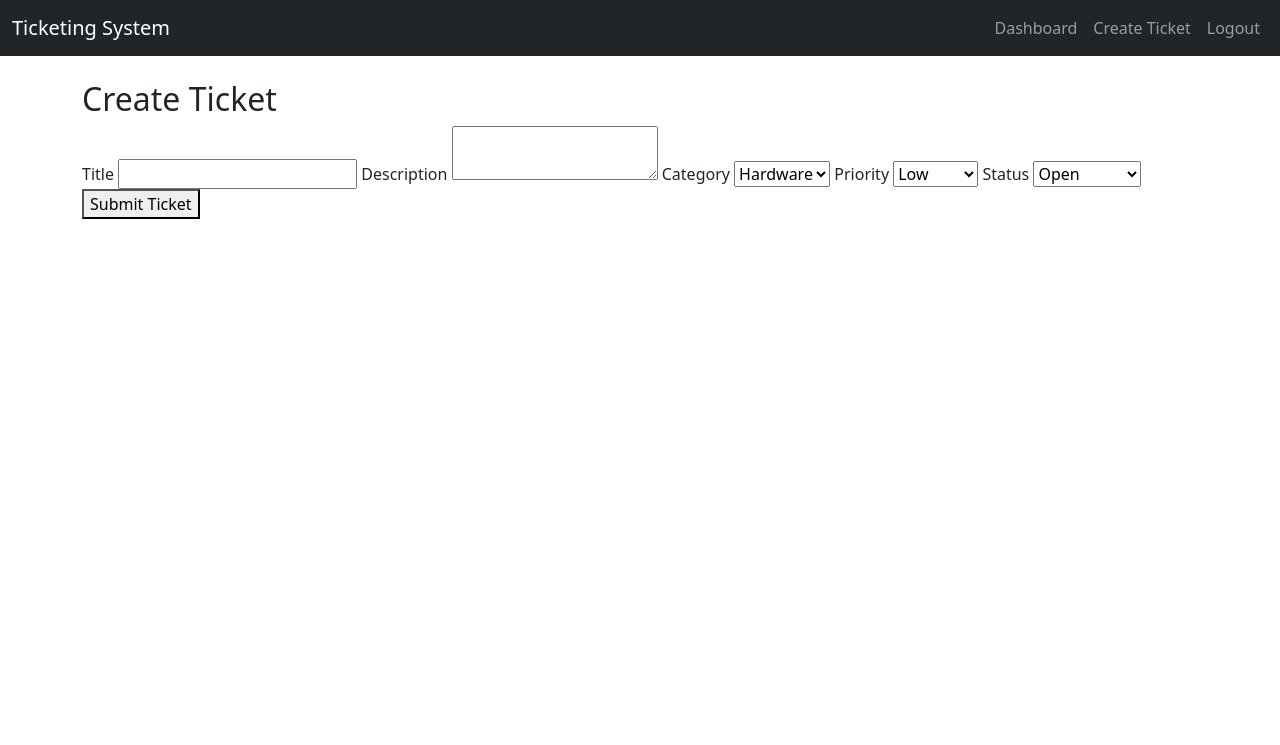
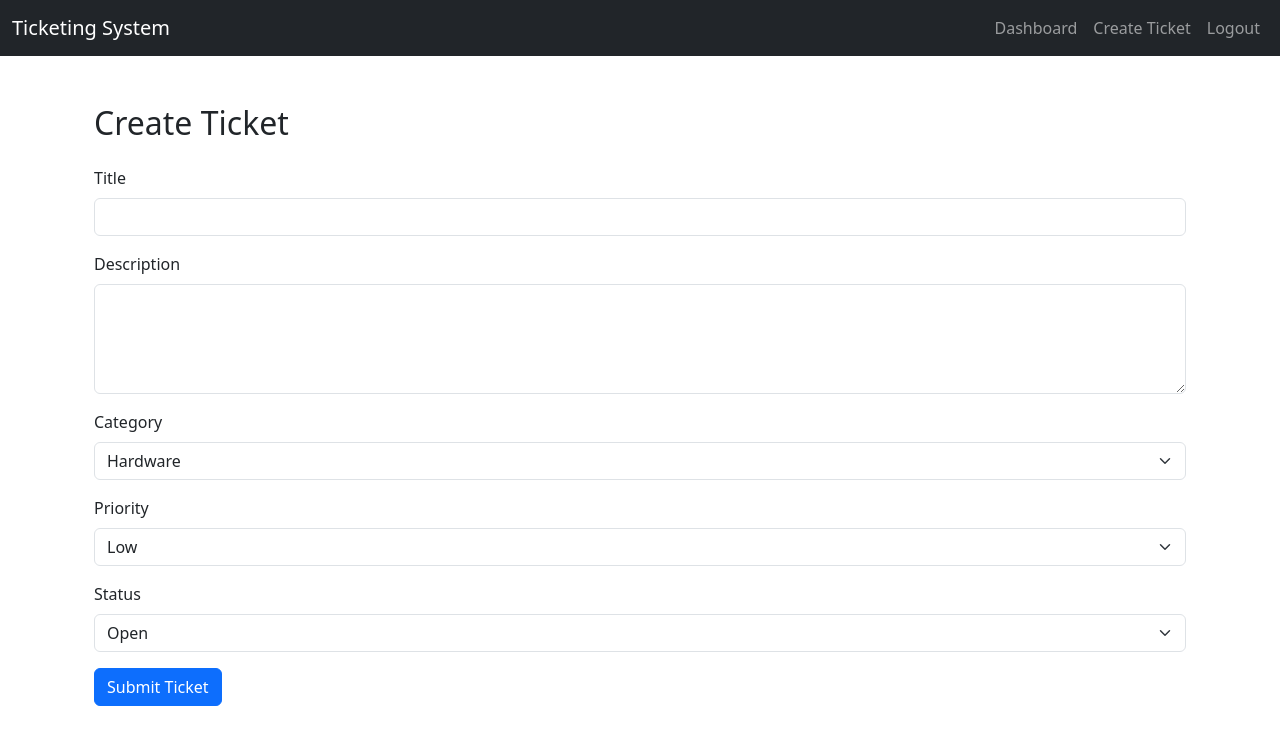
Before and after one commit to Abdalmlik/Ticket-it, a Flask app: page /create_ticket in a window 1280 px wide. Shown: the top 745 px of the page. Run offline with Flask 3, Linux system fonts and the light colour scheme; the visitor is signed in with stand-in values (Sample User, id 1).

Commit message:
ubdate the style for login, register and create ticket

```diff
--- a/app/templates/create_ticket.html
+++ b/app/templates/create_ticket.html
@@ -3,37 +3,43 @@
 {% block title %}Create Ticket{% endblock %}
 
 {% block content %}
-<h2>Create Ticket</h2>
+<div class="container mt-5">
+    <h2 class="mb-4">Create Ticket</h2>
     <form method="POST" action="{{ url_for('routes.create_ticket') }}">
-    <!-- Ticket Fields -->
-    <label for="title">Title</label>
-    <input type="text" name="title" required>
-
-    <label for="description">Description</label>
-    <textarea name="description" required></textarea>
-
-    <label for="category">Category</label>
-    <select name="category" required>
+        <div class="mb-3">
+            <label for="title" class="form-label">Title</label>
+            <input type="text" name="title" class="form-control" required>
+        </div>
+        <div class="mb-3">
+            <label for="description" class="form-label">Description</label>
+            <textarea name="description" class="form-control" rows="4" required></textarea>
+        </div>
+        <div class="mb-3">
+            <label for="category" class="form-label">Category</label>
+            <select name="category" class="form-select" required>
                 <option value="Hardware">Hardware</option>
                 <option value="Software">Software</option>
                 <option value="Network">Network</option>
                 <option value="Other">Other</option>
             </select>
-
-    <label for="priority">Priority</label>
-    <select name="priority" required>
+        </div>
+        <div class="mb-3">
+            <label for="priority" class="form-label">Priority</label>
+            <select name="priority" class="form-select" required>
                 <option value="Low">Low</option>
                 <option value="Medium">Medium</option>
                 <option value="High">High</option>
             </select>
-
-    <label for="status">Status</label>
-    <select name="status">
+        </div>
+        <div class="mb-3">
+            <label for="status" class="form-label">Status</label>
+            <select name="status" class="form-select">
                 <option value="Open">Open</option>
                 <option value="In Progress">In Progress</option>
                 <option value="Closed">Closed</option>
             </select>
-
-    <button type="submit">Submit Ticket</button>
+        </div>
+        <button type="submit" class="btn btn-primary">Submit Ticket</button>
     </form>
+</div>
 {% endblock %}
```
Also changed, not shown: app/templates/login.html (+14 -9 lines), app/templates/register.html (+25 -20 lines). Lines whose indentation alone changed are shown as unchanged.
